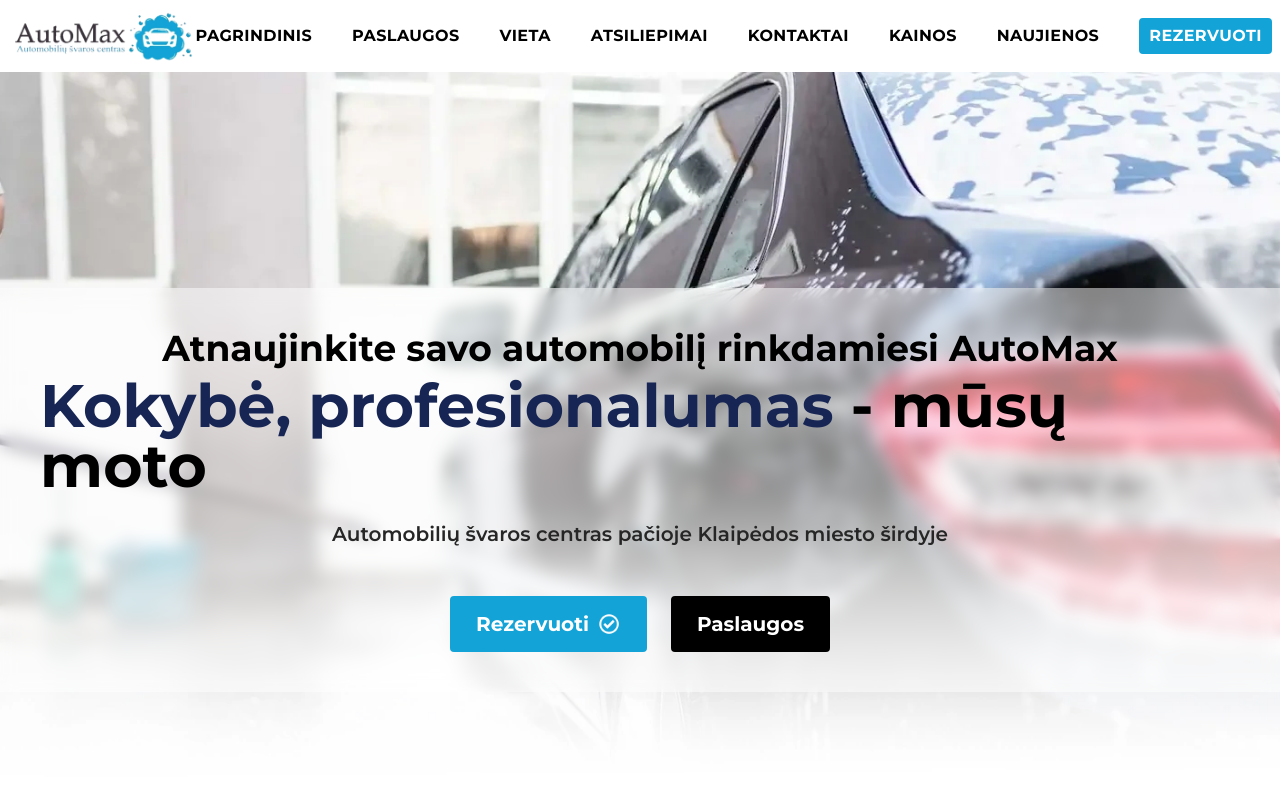
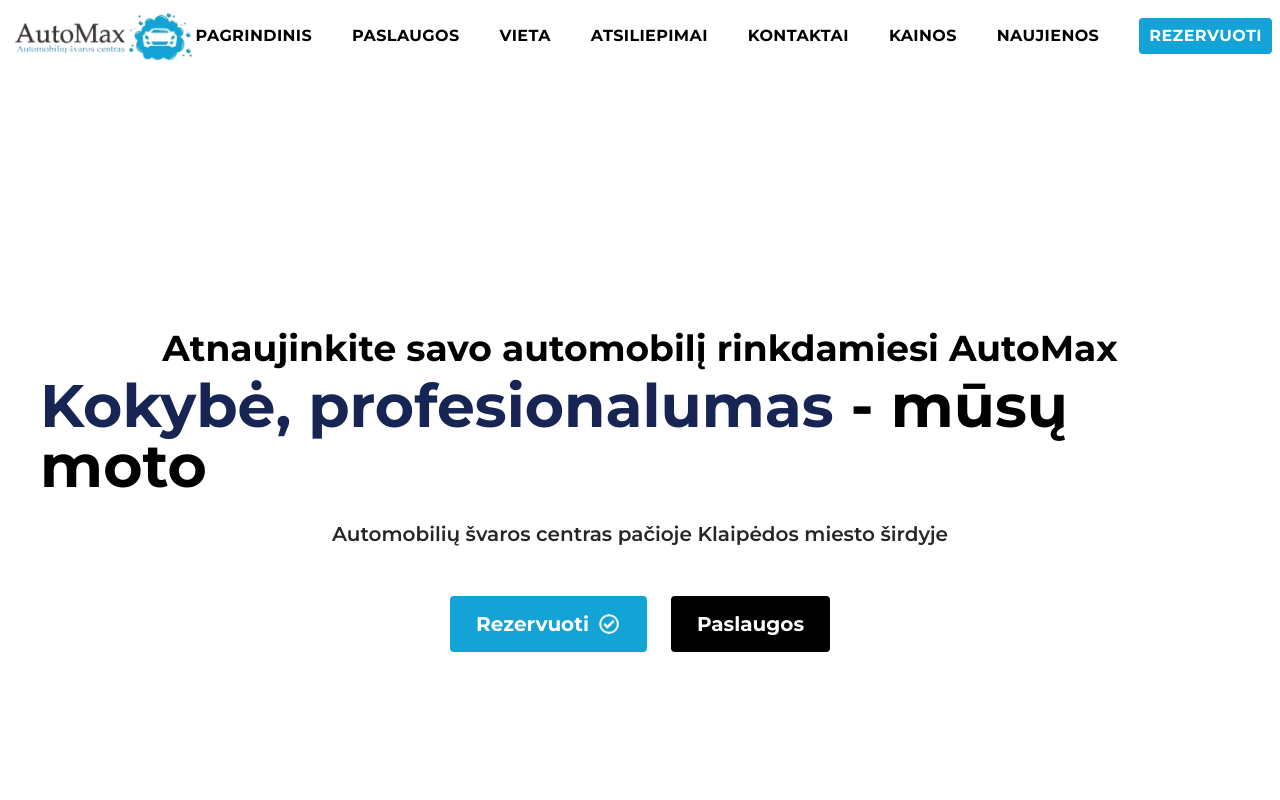
Before and after one commit to 13kasp/automax, a React (Vite) app: page / in a window 1280 px wide. Shown: the top 800 px of the page. Built offline with nearby package versions, Linux system fonts and the light colour scheme.

Commit message:
test l0l

```diff
--- a/src/pages/Homepage.jsx
+++ b/src/pages/Homepage.jsx
@@ -25,11 +25,6 @@ export default function Homepage() {
 function Hero() {
   return (
     <>
-      <img
-        src="../../../images/homepagebg.webp"
-        alt="bg"
-        className="w-[100vw] h-[100vh] absolute -z-10 top-16 right-0 object-cover"
-      />
       <div className="md:flex md:justify-between items-center align-middle pt-40 md:pt-72 w-full mb-32 md:mb-64 text-center md:text-left">
         <header className="bg-white/50 backdrop-blur w-full p-6 md:p-10 flex justify-center">
           <div className="max-w-[1400px] flex flex-col items-center">
```
